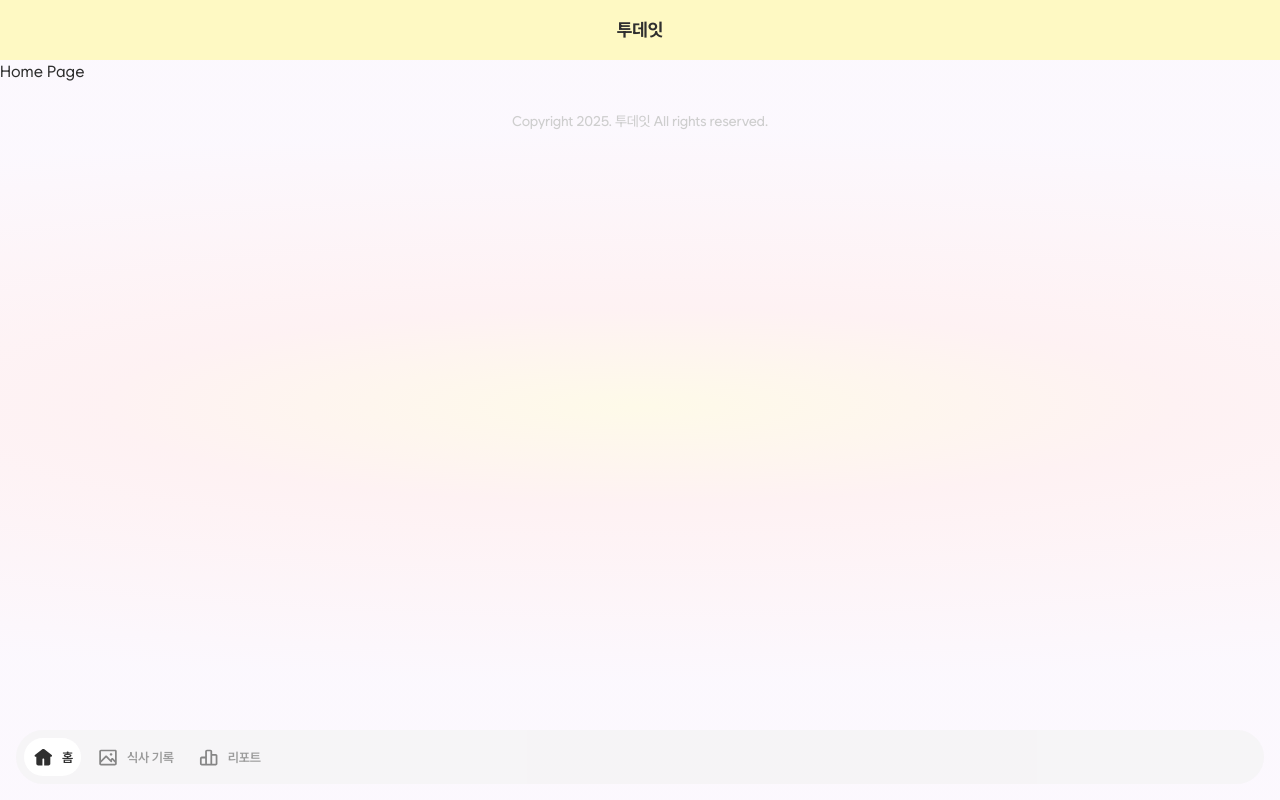
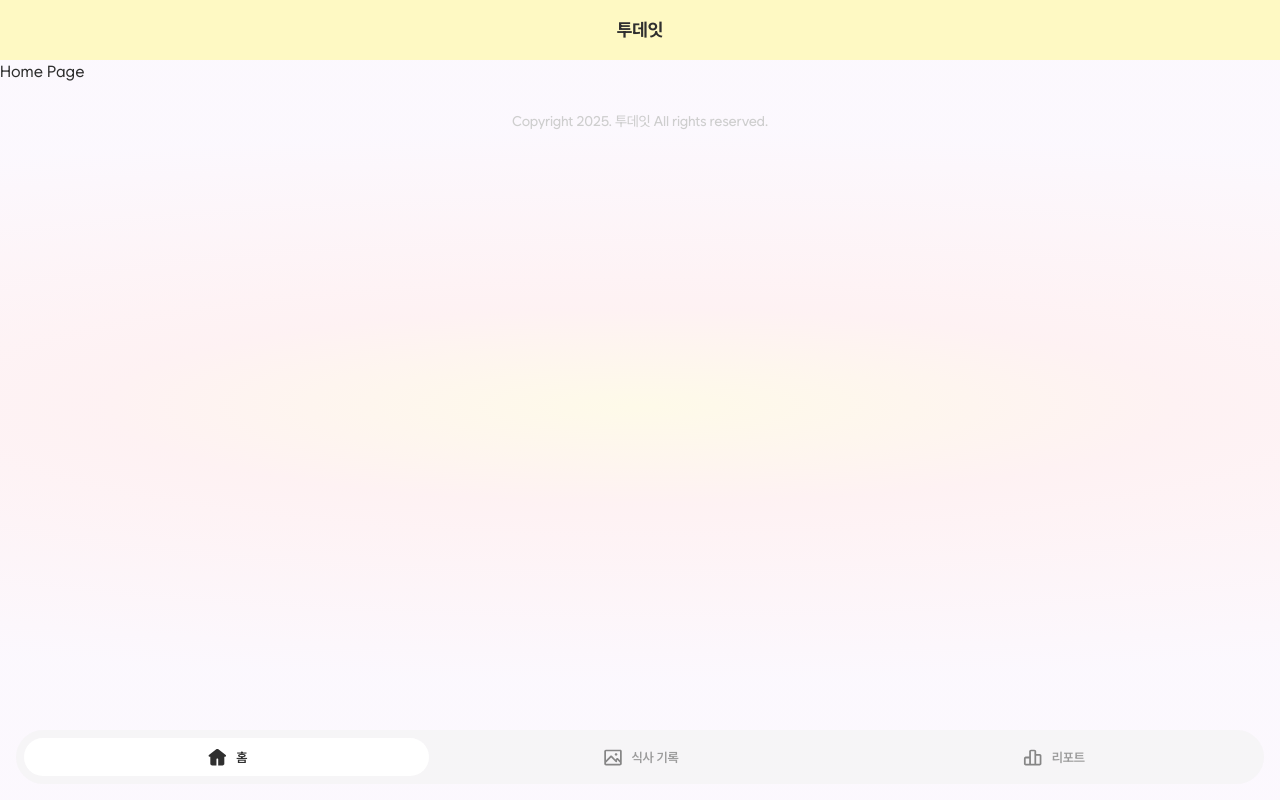
Before and after one commit to llddang/todayeat, a Next.js app: page / in a window 1280 px wide. Built offline with nearby package versions, Linux system fonts and the light colour scheme.

Commit message:
design:#104 시멘틱 태그 디자인 수정

```diff
--- a/src/components/commons/global-navigation-bar-item.tsx
+++ b/src/components/commons/global-navigation-bar-item.tsx
@@ -4,7 +4,7 @@ import { cn } from '@/lib/utils';
 import { Typography } from '@/components/ui/typography';
 
 const gnbItemStyle = cva(
-  'flex flex-1 items-center text-center justify-center gap-2 p-2 rounded-[1.5625rem] transition-color before:content-[""] before:block before:w-[1.375rem] before:h-[1.375rem] before:bg-contain before:bg-no-repeat before:bg-center',
+  'flex items-center text-center justify-center gap-2 p-2 rounded-[1.5625rem] transition-color before:content-[""] before:block before:w-[1.375rem] before:h-[1.375rem] before:bg-contain before:bg-no-repeat before:bg-center',
   {
     variants: {
       active: {
--- a/src/components/commons/global-navigation-bar.tsx
+++ b/src/components/commons/global-navigation-bar.tsx
@@ -20,7 +20,7 @@ const GlobalNavigationBar = () => {
   return (
     <nav className="rounded-[6.25rem] bg-gray-200/[0.64] p-2">
       <ul className="flex gap-2">
-        <li>
+        <li className="flex-1">
           <GlobalNavigationBarItem
             href={SITE_MAP.HOME}
             label="홈"
@@ -28,7 +28,7 @@ const GlobalNavigationBar = () => {
             active={currentPage === HOME}
           />
         </li>
-        <li>
+        <li className="flex-1">
           <GlobalNavigationBarItem
             href={SITE_MAP.MEAL_POST}
             label="식사 기록"
@@ -36,7 +36,7 @@ const GlobalNavigationBar = () => {
             active={currentPage === POST}
           />
         </li>
-        <li>
+        <li className="flex-1">
           <GlobalNavigationBarItem
             href={SITE_MAP.REPORT}
             label="리포트"
```
